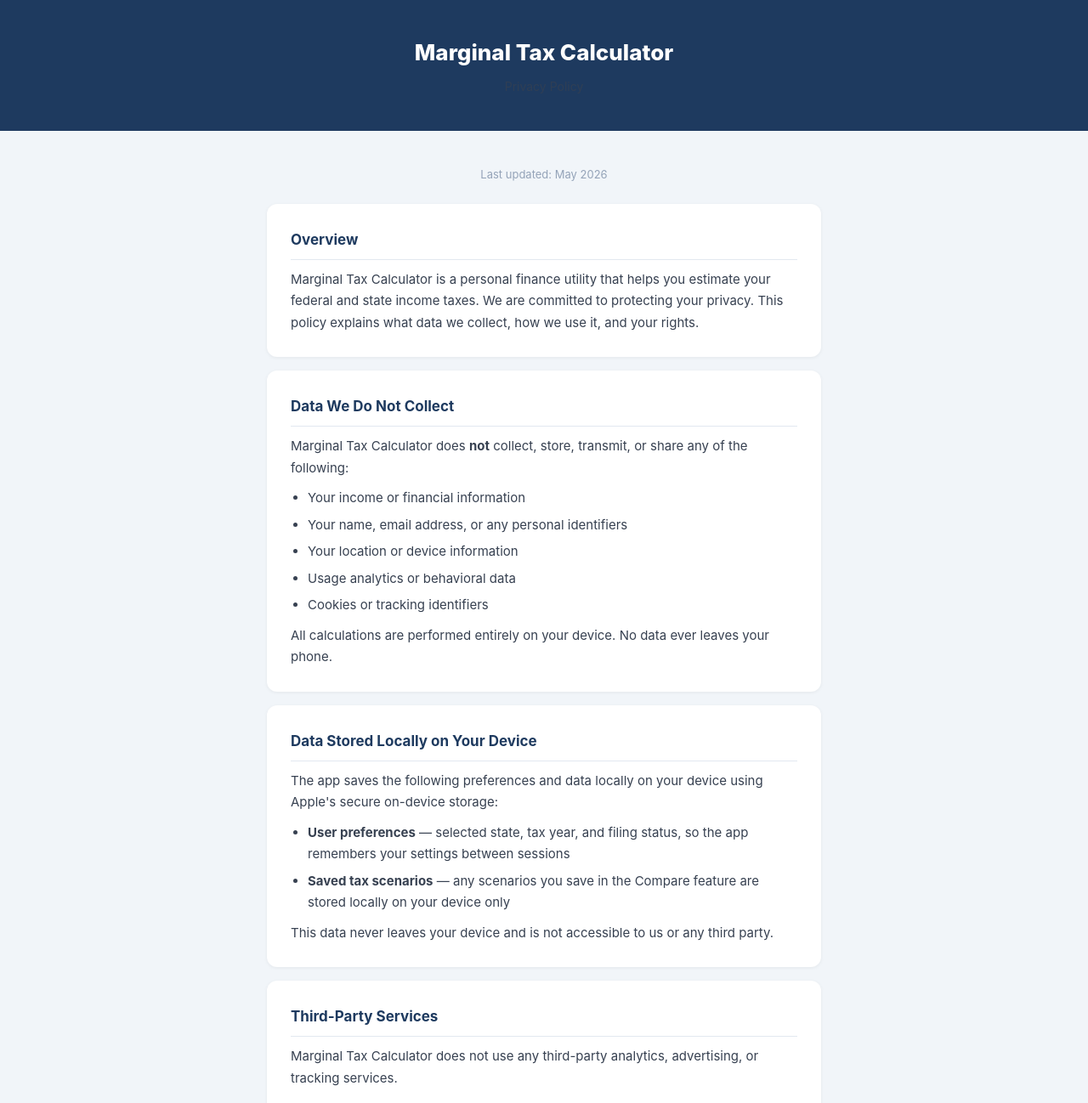
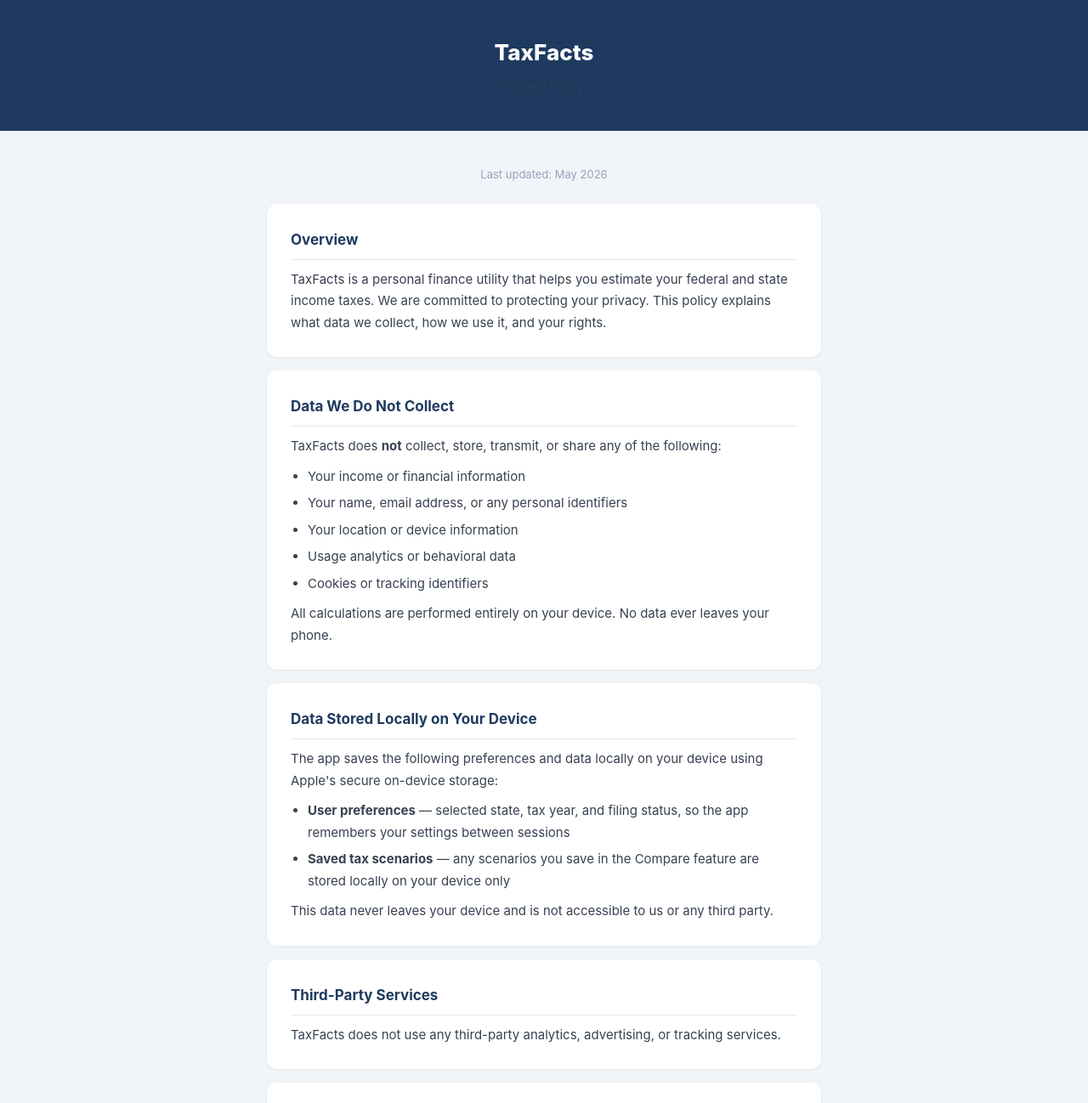
Before and after one commit to kevinlan92/marginal-tax-calculator-privacy, a plain HTML site: page index.html in a window 1280 px wide. Shown: the top 1298 px of the page at 85% size. Drawn offline with Linux system fonts and the light colour scheme.

Commit message:
Update index.html

```diff
--- a/index.html
+++ b/index.html
@@ -3,7 +3,7 @@
 <head>
   <meta charset="UTF-8" />
   <meta name="viewport" content="width=device-width, initial-scale=1.0"/>
-  <title>Privacy Policy ‚Äî Marginal Tax Calculator</title>
+  <title>Privacy Policy ‚Äî TaxFacts</title>
   <style>
     * { margin: 0; padding: 0; box-sizing: border-box; }
     body {
@@ -59,7 +59,7 @@
 <body>
 
 <header>
-  <h1>Marginal Tax Calculator</h1>
+  <h1>TaxFacts</h1>
   <p>Privacy Policy</p>
 </header>
 
@@ -68,12 +68,12 @@
 
   <div class="card">
     <h2>Overview</h2>
-    <p>Marginal Tax Calculator is a personal finance utility that helps you estimate your federal and state income taxes. We are committed to protecting your privacy. This policy explains what data we collect, how we use it, and your rights.</p>
+    <p>TaxFacts is a personal finance utility that helps you estimate your federal and state income taxes. We are committed to protecting your privacy. This policy explains what data we collect, how we use it, and your rights.</p>
   </div>
 
   <div class="card">
     <h2>Data We Do Not Collect</h2>
-    <p>Marginal Tax Calculator does <strong>not</strong> collect, store, transmit, or share any of the following:</p>
+    <p>TaxFacts does <strong>not</strong> collect, store, transmit, or share any of the following:</p>
     <ul>
       <li>Your income or financial information</li>
       <li>Your name, email address, or any personal identifiers</li>
@@ -96,7 +96,7 @@
 
   <div class="card">
     <h2>Third-Party Services</h2>
-    <p>Marginal Tax Calculator does not use any third-party analytics, advertising, or tracking services.</p>
+    <p>TaxFacts does not use any third-party analytics, advertising, or tracking services.</p>
   </div>
 
   <div class="card">
@@ -127,7 +127,7 @@
   </div>
 
   <footer>
-    ¬© 2026 Marginal Tax Calculator. All rights reserved.
+    ¬© 2026 TaxFacts. All rights reserved.
   </footer>
 </div>
 
```
